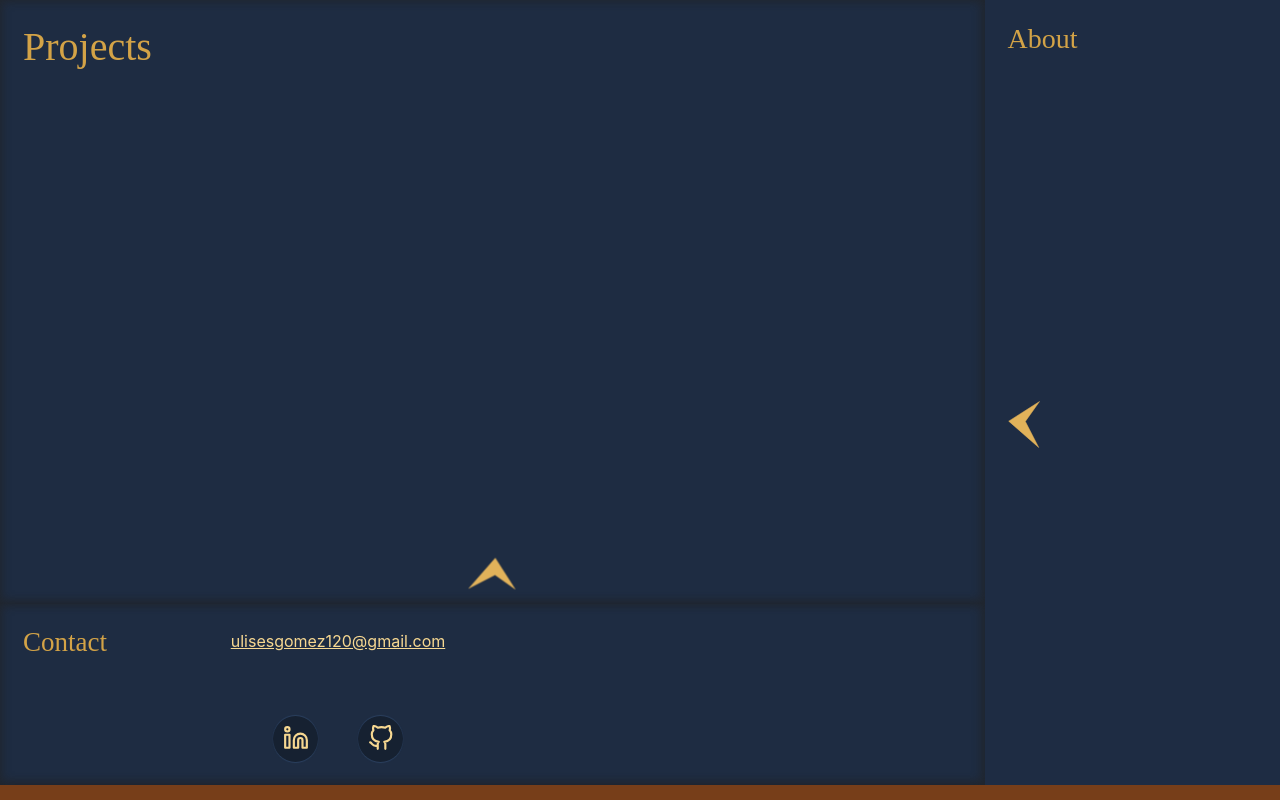
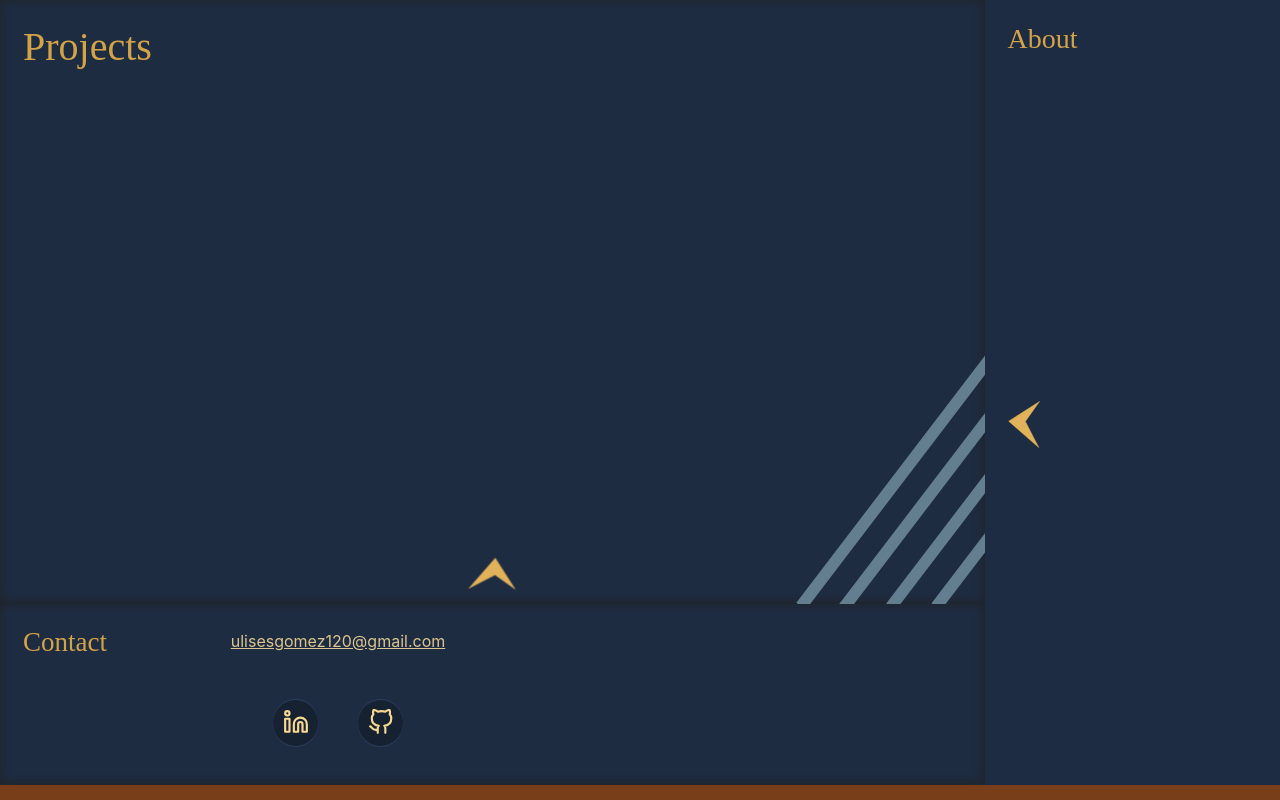
Before and after one commit to ulisesgomez120/portfolio, a React (Create React App) app: page / in a window 1280 px wide. Built offline with nearby package versions, Linux system fonts and the light colour scheme; a web font is replaced by a local one.

Commit message:
finished contact styles for mobile and added some classes to contact

```diff
--- a/src/App.js
+++ b/src/App.js
@@ -44,7 +44,7 @@ function App() {
         open={aboutOpen}
       />
 
-      <Contact />
+      <Contact desktop="desktop" />
     </Grid>
   );
   if (window.innerWidth < 760) {
--- a/src/components/desktop/Contact.js
+++ b/src/components/desktop/Contact.js
@@ -4,17 +4,28 @@ import githubIcon from "../../assets/icons/github.svg";
 import linkedinIcon from "../../assets/icons/linkedin.svg";
 
 const StyledContact = styled.footer`
+  padding: 33px 0 220px;
+  text-align: center;
+  background-color: #5d7889;
+  &.desktop {
+    text-align: initial;
     grid-column: 1 / 11;
     grid-row: 11/-1;
     background-color: #1e2c42;
     padding: 23px;
     display: flex;
     box-shadow: inset -1px -1px 9px 3px rgba(33, 33, 33, 0.6);
+    z-index: 1;
+  }
 `;
 const H2 = styled.h2`
   font-size: 27px;
   flex: 0 0 20%;
+  margin-bottom: 16px;
+  &.desktop {
     margin-right: 20px;
+    margin-bottom: 0;
+  }
 `;
 const FlexChild = styled.div`
   flex: 0 0 15%;
@@ -26,6 +37,7 @@ const FlexChild = styled.div`
 const IconContainer = styled.div`
   display: flex;
   justify-content: center;
+  padding: 16px;
 `;
 
 const IconLink = styled.a`
@@ -37,17 +49,13 @@ const IconLink = styled.a`
     margin-right: 40px;
   }
 `;
-const Link = styled.a`
-  color: #f7d891;
-`;
-const Contact = () => {
+
+const Contact = ({ desktop }) => {
   return (
-    <StyledContact>
-      <H2>Contact</H2>
+    <StyledContact className={desktop || null}>
+      <H2 className={desktop || null}>Contact</H2>
       <FlexChild>
-        <Link href="mailto:ulisesgomez120@gmail.com">
-          ulisesgomez120@gmail.com
-        </Link>
+        <a href="mailto:ulisesgomez120@gmail.com">ulisesgomez120@gmail.com</a>
         <IconContainer>
           <IconLink href="https://www.linkedin.com/in/ulises-gomez/">
             <img src={linkedinIcon} alt="linkedin" />
--- a/src/components/desktop/withProps/About.js
+++ b/src/components/desktop/withProps/About.js
@@ -1,6 +1,7 @@
 import React from "react";
 import styled, { keyframes } from "styled-components";
 import arrowSVG from "../../../assets/icons/arrow.svg";
+import resume from "../../../assets/pdf/Ulises-Gomez.pdf";
 
 const openAbout = keyframes`
   from {
@@ -125,7 +126,7 @@ const About = ({ open, toggleOpen }) => {
             front-end the most. I especially like{" "}
             <span style={{ color: "#61DBFB" }}>React</span> and have been using
             styled-components lately. A full list of my skills can be found on
-            my resume --{">"} Ulises_Gomez.pdf
+            my resume --{">"} <a href={resume}> Ulises-Gomez.pdf</a>
           </P>
           <P>
             Apart from a programmer, I am also a Husband, a gammer, and, once
--- a/src/components/desktop/withProps/Projects/Projects.js
+++ b/src/components/desktop/withProps/Projects/Projects.js
@@ -1,6 +1,7 @@
 import React from "react";
 import styled, { keyframes } from "styled-components";
 import arrowSVG from "../../../../assets/icons/arrow.svg";
+import stripesSVG from "../../../../assets/icons/stripes.svg";
 import Project from "./Project";
 import tlUrl from "../../../../assets/images/taniaLucely.jpg";
 import buUrl from "../../../../assets/images/budgetMe.jpg";
@@ -115,6 +116,14 @@ const Arrow = styled.img`
     animation: ${rotateOpen} 0.7s ease forwards;
   }
 `;
+const Stripes = styled.img`
+  position: absolute;
+  bottom: -128px;
+  right: -105px;
+  &.opened {
+    transform: translateY(-6px);
+  }
+`;
 
 const projectJsx = projectsData.map(({ imgUrl, siteUrl }, i) => (
   <Project key={i} imgUrl={imgUrl} url={siteUrl} />
@@ -124,6 +133,11 @@ const Projects = ({ open, toggleOpen }) => {
     <React.Fragment>
       <ProjectsContainer>{projectJsx}</ProjectsContainer>
       <Slide className="openSlide">
+        <Stripes
+          src={stripesSVG}
+          alt="decorational stripes"
+          className="opened"
+        />
         <ArrowContainer className="shrinkContainer">
           <Arrow
             tabIndex="0"
@@ -151,6 +165,7 @@ const Projects = ({ open, toggleOpen }) => {
           alt="arrow open projects"
         />
       </ArrowContainer>
+      <Stripes src={stripesSVG} alt="decorational stripes" />
     </Slide>
   );
 };
--- a/src/components/mobile/About.js
+++ b/src/components/mobile/About.js
@@ -1,5 +1,6 @@
 import React from "react";
 import styled from "styled-components";
+import resume from "../../assets/pdf/Ulises-Gomez.pdf";
 
 const P = styled.p`
   color: ${({ color }) => color || "white"};
@@ -38,7 +39,11 @@ const About = () => {
         the most. I especially like{" "}
         <span style={{ color: "#61DBFB" }}>React</span> and have been using
         styled-components lately. A full list of my skills can be found on my
-        resume --{">"} Ulises_Gomez.pdf
+        resume --{">"}{" "}
+        <a href={resume} download="Ulises-Gomez.pdf">
+          {" "}
+          Ulises-Gomez.pdf
+        </a>
       </P>
       <P>
         Apart from a programmer, I am also a Husband, a gammer, and, once Covid
--- a/src/components/mobile/Contact.js
+++ b/src/components/mobile/Contact.js
@@ -0,0 +1,2 @@
+import React from "react";
+import styled from "styled-components";
--- a/src/components/mobile/MobileContainer.js
+++ b/src/components/mobile/MobileContainer.js
@@ -2,11 +2,13 @@ import React from "react";
 import Nav from "./Nav";
 import Projects from "./Projects";
 import About from "./About";
+import Contact from "../desktop/Contact";
 const MobileContainer = () => {
   return (
     <main>
       <Projects />
       <About />
+      <Contact />
       <Nav />
     </main>
   );
--- a/src/index.css
+++ b/src/index.css
@@ -29,3 +29,6 @@ h6 {
   color: #d3a347;
   font-weight: normal;
 }
+a {
+  color: #dbc48e;
+}
```
Also changed, not shown: src/assets/icons/stripes.svg (added), 1 other file (tests, documents, lock files or other folders). Lines whose indentation alone changed are shown as unchanged.
